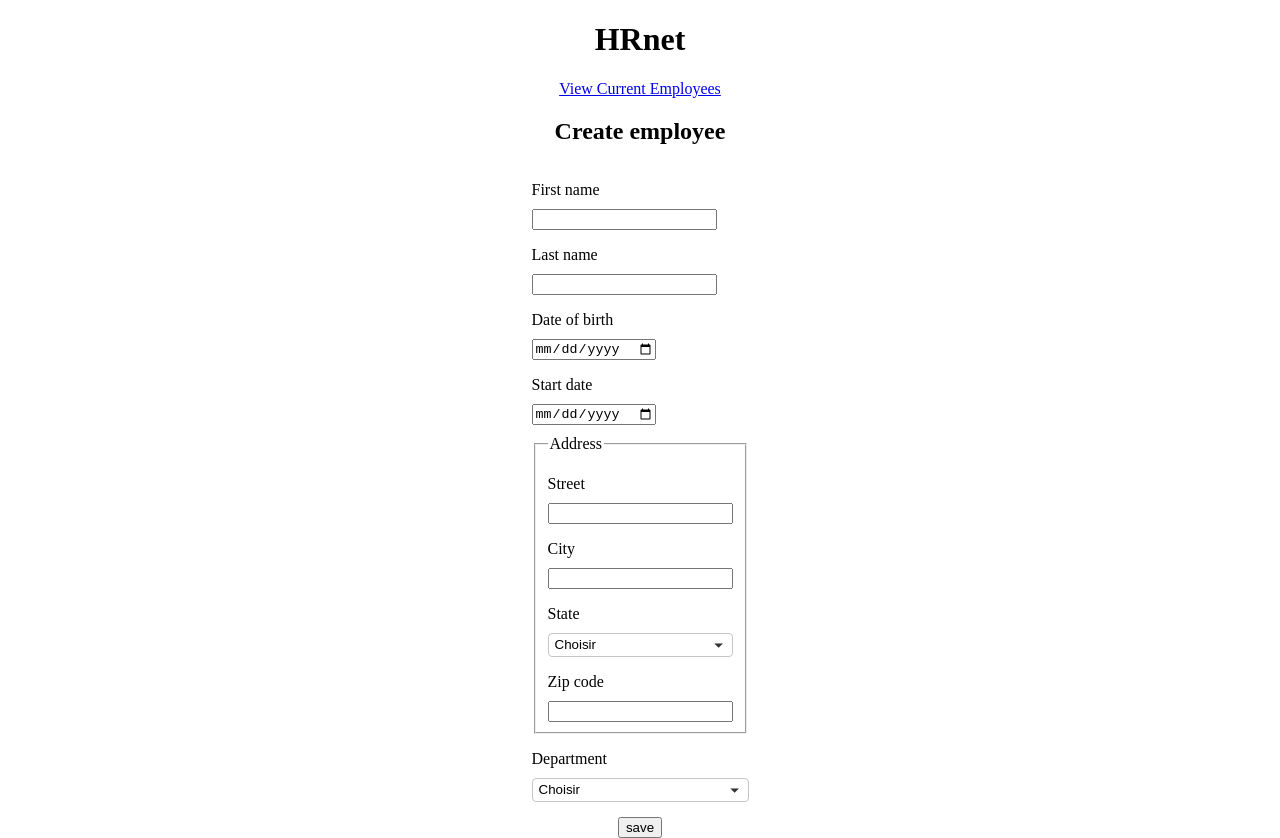
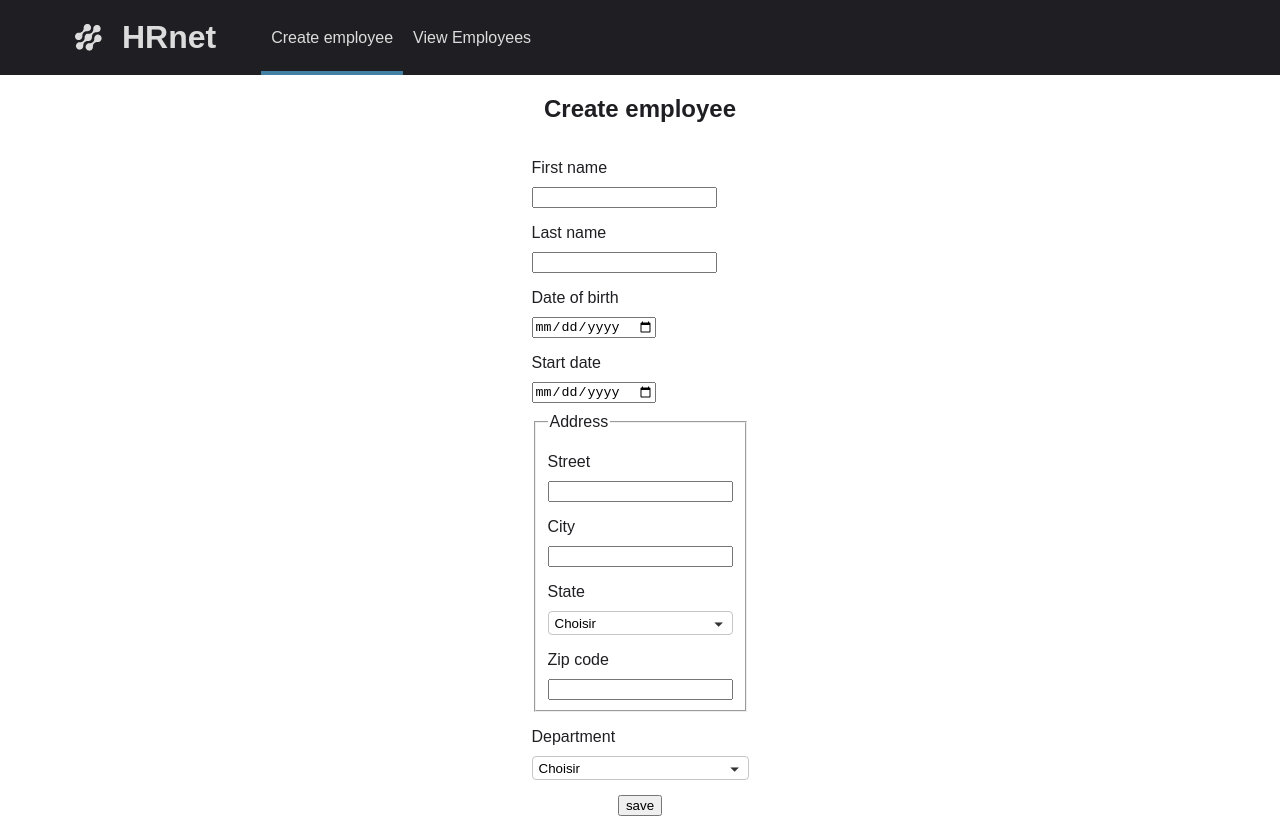
Before and after one commit to MathieuBouvet/MathieuBouvet_14_11032022, a React (Create React App) app: page / in a window 1280 px wide. After the commit the page ends 816 px from the top, so only its background shows below. Built offline with nearby package versions, Linux system fonts and the light colour scheme.

Commit message:
Add app layout

```diff
--- a/src/App.js
+++ b/src/App.js
@@ -5,15 +5,18 @@ import { EmployeeListProvider } from "./context/employeeListContext";
 import CreateEmployeePage from "./pages/CreateEmployeePage";
 import NotFoundPage from "./pages/NotFoundPage";
 import ViewEmployeesPage from "./pages/ViewEmployeesPage";
+import Layout from "./pages/Layout/Layout";
 
 function App() {
   return (
     <EmployeeListProvider>
       <BrowserRouter>
         <Routes>
-          <Route path="/" element={<CreateEmployeePage />} />
-          <Route path="employees" element={<ViewEmployeesPage />} />
-          <Route path="*" element={<NotFoundPage />} />
+          <Route path="/" element={<Layout />}>
+            <Route index element={<CreateEmployeePage />} />
+            <Route path="employees" element={<ViewEmployeesPage />} />
+            <Route path="*" element={<NotFoundPage />} />
+          </Route>
         </Routes>
       </BrowserRouter>
     </EmployeeListProvider>
--- /dev/null
+++ b/src/hooks/useFlipTransition.js
@@ -0,0 +1,48 @@
+import { useRef, useLayoutEffect, useEffect } from "react";
+
+function useFlipTransition() {
+  const previousPosition = useRef(null);
+  const previousSize = useRef(null);
+  const ref = useRef(null);
+
+  useLayoutEffect(() => {
+    const {
+      x = 0,
+      y = 0,
+      width = 0,
+      height = 0,
+    } = ref.current?.getBoundingClientRect();
+
+    if (
+      previousPosition.current !== null &&
+      ref.current !== null &&
+      previousSize !== null
+    ) {
+      const { x: previousX, y: previousY } = previousPosition.current;
+
+      const { width: previousWidth, height: previousHeight } =
+        previousSize.current;
+
+      const deltaX = previousX - x;
+      const deltaY = previousY - y;
+
+      const widthRatio = previousWidth / width;
+      const heightRatio = previousHeight / height;
+
+      ref.current.style.transform = `translate(${deltaX}px, ${deltaY}px) scale(${widthRatio}, ${heightRatio})`;
+    }
+    previousPosition.current = { x, y };
+    previousSize.current = { width, height };
+  });
+
+  useEffect(() => {
+    if (ref.current !== null) {
+      ref.current.style.transform = `translate(0, 0) scale(1,1)`;
+      ref.current.style.transition = "transform ease 0.3s";
+    }
+  });
+
+  return ref;
+}
+
+export default useFlipTransition;
--- a/src/index.css
+++ b/src/index.css
@@ -1,3 +1,29 @@
+:root {
+  --color-brand-base: 31, 30, 34;
+  --color-tonic-base: 66, 129, 164;
+  --color-neutral-base: 220, 220, 221;
+  --color-success-base: 91, 140, 90;
+  --color-error-base: 227, 101, 91;
+
+  --color-brand: rgb(var(--color-brand-base));
+  --color-tonic: rgb(var(--color-tonic-base));
+  --color-neutral: rgb(var(--color-neutral-base));
+  --color-success: rgb(var(--color-success-base));
+  --color-error: rgb(var(--color-error-base));
+
+  --color-text: var(--color-brand);
+}
+
+* {
+  box-sizing: border-box;
+}
+
+html {
+  font-family: sans-serif;
+  font-size: 100%;
+  color: var(--color-text);
+}
+
 body {
   margin: 0;
 }
--- a/src/pages/CreateEmployeePage.jsx
+++ b/src/pages/CreateEmployeePage.jsx
@@ -48,13 +48,6 @@ const CreateEmployeePage = () => {
   }
   return (
     <>
-      <header className="flex-column-container">
-        <h1>HRnet</h1>
-        <nav>
-          <Link to="/employees">View Current Employees</Link>
-        </nav>
-      </header>
-      <main className="flex-column-container">
       <h2>Create employee</h2>
       <form action="" onSubmit={handleSubmit}>
         <label htmlFor="first-name-input">First name</label>
@@ -132,7 +125,6 @@ const CreateEmployeePage = () => {
           <div className="creation-notification-modal">Employee Created!</div>
         </Modal>
       )}
-      </main>
     </>
   );
 };
--- /dev/null
+++ b/src/pages/Layout/Layout.jsx
@@ -0,0 +1,47 @@
+import { Outlet, Link, useLocation } from "react-router-dom";
+import useFlipTransition from "../../hooks/useFlipTransition";
+
+import "./layout.css";
+
+const Layout = () => {
+  const ref = useFlipTransition();
+  const location = useLocation();
+
+  return (
+    <>
+      <header className="top-bar">
+        <img src="/logo.svg" alt="hrnet" />
+        <h1 className="app-title">
+          <Link to="/">HRnet</Link>
+        </h1>
+        <nav className="nav-container">
+          <ul className="nav-list">
+            <li className="nav-item">
+              <Link to="/" className="nav-link">
+                Create employee
+              </Link>
+              {location.pathname === "/" && (
+                <div ref={ref} className="active-marker"></div>
+              )}
+            </li>
+            <li className="nav-item">
+              <Link to="/employees" className="nav-link">
+                View Employees
+              </Link>
+              {location.pathname === "/employees" && (
+                <div ref={ref} className="active-marker"></div>
+              )}
+            </li>
+          </ul>
+        </nav>
+      </header>
+      <main className="flex-column-container">
+        <Outlet />
+      </main>
+    </>
+  );
+};
+
+Layout.propTypes = {};
+
+export default Layout;
--- /dev/null
+++ b/src/pages/Layout/layout.css
@@ -0,0 +1,61 @@
+.top-bar {
+  background-color: var(--color-brand);
+  color: var(--color-neutral);
+  height: 75px;
+  display: flex;
+  align-items: center;
+  padding: 0 75px;
+}
+
+.app-title {
+  margin: 0;
+  margin-left: 20px;
+}
+.app-title a {
+  color: inherit;
+  text-decoration: none;
+}
+
+.nav-container {
+  height: 100%;
+}
+
+.nav-list {
+  margin: 0;
+  padding: 0;
+  display: flex;
+  align-items: center;
+  margin-left: 45px;
+  list-style: none;
+  height: 100%;
+}
+
+.nav-item {
+  padding: 0;
+  height: 100%;
+  position: relative;
+}
+
+.nav-link {
+  height: 100%;
+  color: inherit;
+  text-decoration: none;
+  display: flex;
+  align-items: center;
+  padding: 0 10px;
+  transition: background-color 0.2s ease;
+  flex-grow: 1;
+}
+.nav-link:hover {
+  background-color: rgba(var(--color-neutral-base), 0.1);
+}
+
+.active-marker {
+  position: absolute;
+  width: 100%;
+  bottom: 0;
+  z-index: 1;
+  height: 4px;
+  background-color: var(--color-tonic);
+
+}
--- a/src/pages/NotFoundPage.jsx
+++ b/src/pages/NotFoundPage.jsx
@@ -1,17 +1,9 @@
 import { Link } from "react-router-dom";
-import Modal from "../components/Modal/Modal";
-import { useState } from "react";
 
 const NotFoundPage = () => {
-  const [showModal, setShowModal] = useState(false);
   return (
     <div>
       Page does not exist. <Link to="/">return to homepage</Link>
-      <div>
-        <button onClick={() => setShowModal(s => !s)}>toggle</button>
-      </div>
-      <Modal isOpen={showModal} onClose={() => setShowModal(false)}>
-      </Modal>
     </div>
   );
 };
```
Also changed, not shown: public/logo.svg (added). Lines whose indentation alone changed are shown as unchanged.
